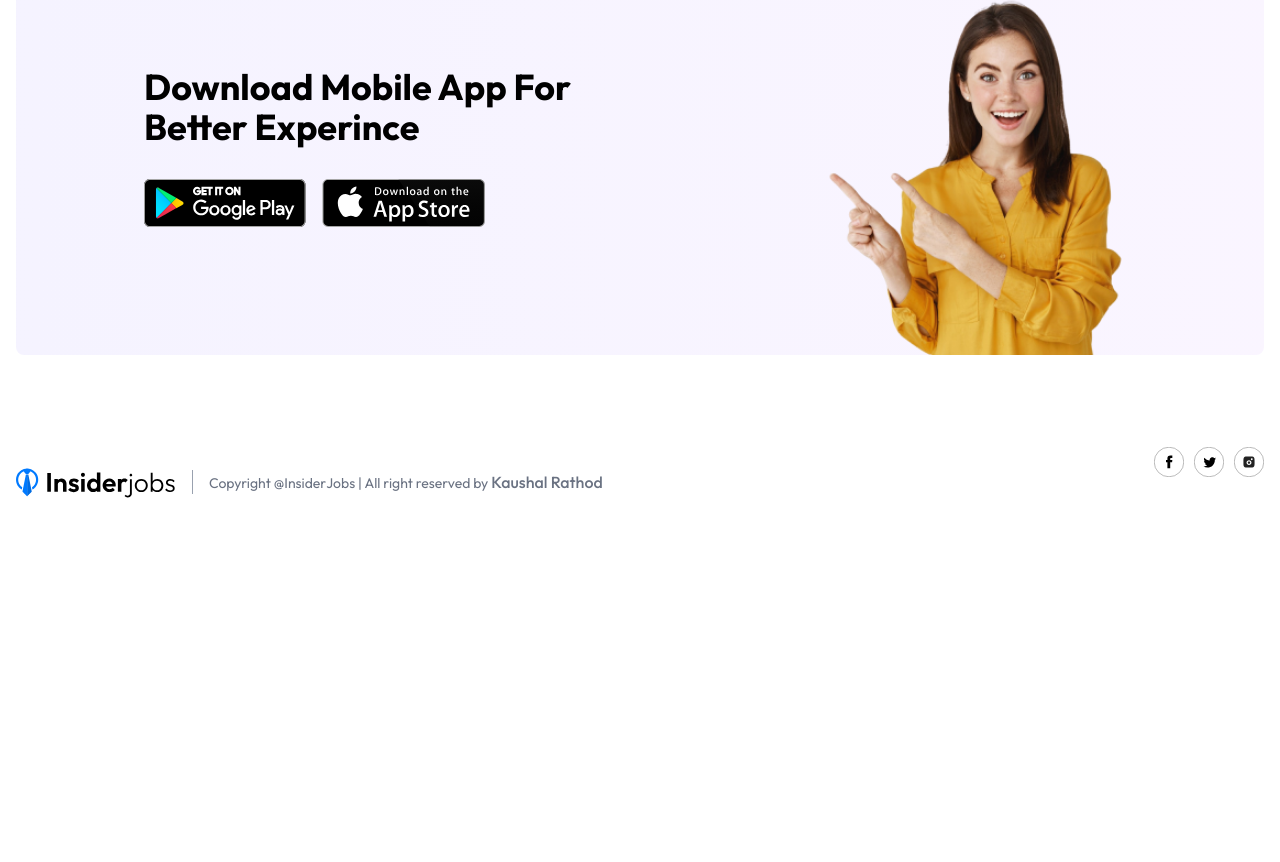
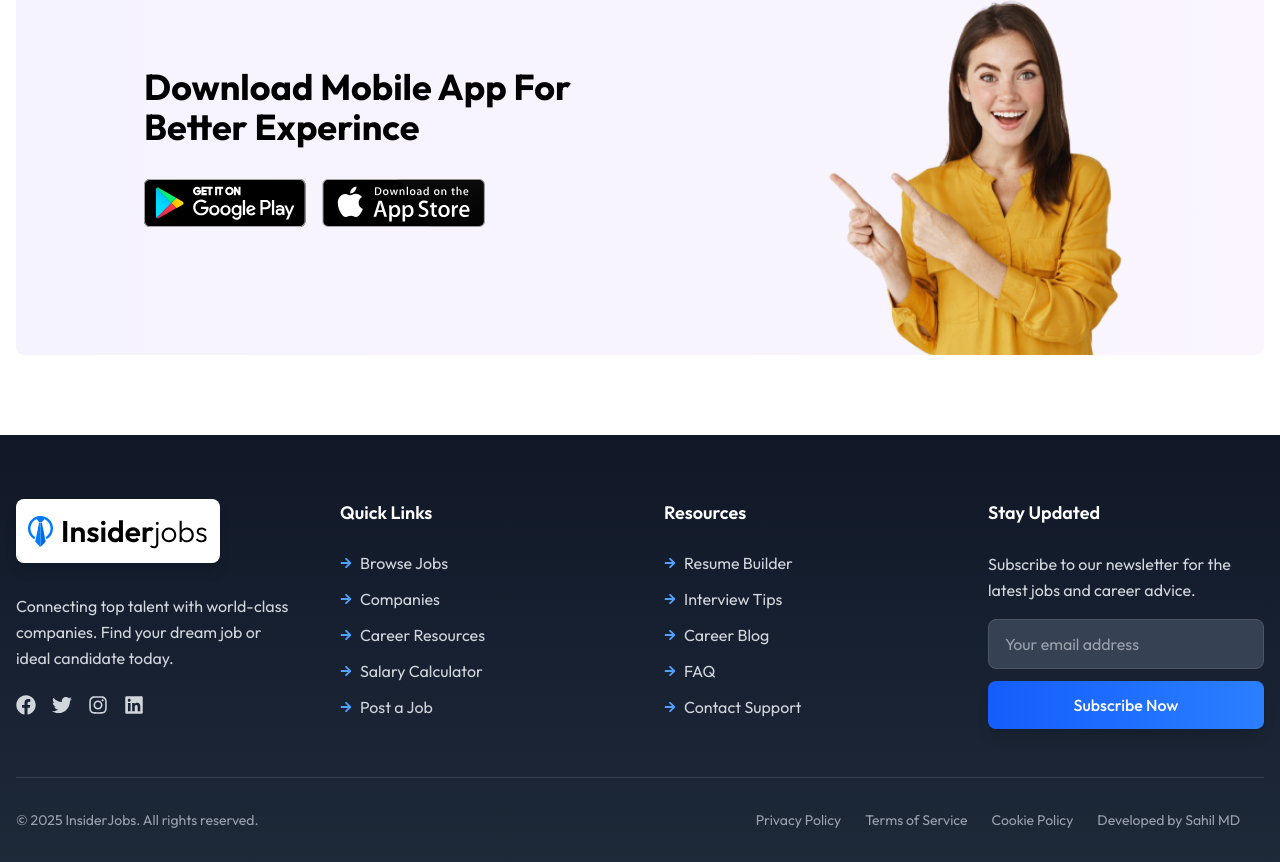
Before and after one commit to Sahilmd01/jobque, a React (Vite) app in the folder client/: page / in a window 1280 px wide. Shown: the part 1564-2426 px from the top of the page. Before the commit the page ends 2093 px from the top, so only its background shows below. Built offline with nearby package versions, Linux system fonts and the light colour scheme; no server answers.

Commit message:
improve ui and responsibility

```diff
--- a/client/package.json
+++ b/client/package.json
@@ -12,6 +12,7 @@
   "dependencies": {
     "@clerk/clerk-react": "^5.32.0",
     "@tailwindcss/vite": "^4.1.10",
+    "framer-motion": "^12.18.1",
     "k-convert": "^1.0.6",
     "moment": "^2.30.1",
     "quill": "^2.0.3",
--- a/client/src/components/Footer.jsx
+++ b/client/src/components/Footer.jsx
@@ -1,26 +1,197 @@
-import React from 'react'
-import { assets } from '../assets/assets'
+import React from 'react';
+import { motion } from 'framer-motion';
+import { FaFacebook, FaTwitter, FaInstagram, FaLinkedin, FaArrowRight } from 'react-icons/fa';
+import { assets } from '../assets/assets';
 
 const Footer = () => {
+  // Animation variants
+  const containerVariants = {
+    hidden: { opacity: 0 },
+    visible: {
+      opacity: 1,
+      transition: {
+        staggerChildren: 0.1,
+        delayChildren: 0.2
+      }
+    }
+  };
+
+  const itemVariants = {
+    hidden: { y: 20, opacity: 0 },
+    visible: {
+      y: 0,
+      opacity: 1,
+      transition: {
+        type: 'spring',
+        stiffness: 100
+      }
+    }
+  };
+
   return (
-    <div className='container px-4 2xl:px-20 mx-auto flex items-center justify-between gap-4 py-3 mt-20'>
-      <img width={160} src={assets.logo} alt="" />
-      <p className='flex-1 border-l border-gray-400 pl-4 text-sm text-gray-500 max-sm:hidden'>Copyright @InsiderJobs | All right reserved by <a href='https://www.linkedin.com/in/kaushal-rathod-dev/' target='_blank' className='text-base font-medium'>Kaushal Rathod</a> </p>
-      <div className='flex items-center  mb-10 gap-2.5'>
-        <a href="#">
-        <img width={30} src={assets.facebook_icon} alt="" />
-        </a>
-        <a href="#">
-        <img width={30} src={assets.twitter_icon} alt="" />
-        </a>
-        <a href="#">
-        <img width={30} src={assets.instagram_icon} alt="" />
-        </a>
+    <motion.footer
+      initial="hidden"
+      whileInView="visible"
+      viewport={{ once: true, margin: "-50px" }}
+      variants={containerVariants}
+      className="bg-gradient-to-b from-gray-900 to-gray-800 text-white pt-16 pb-8 px-4"
+    >
+      <div className="max-w-7xl mx-auto">
+        <div className="grid grid-cols-1 md:grid-cols-4 gap-12 mb-12">
+          {/* Column 1 - Logo and description */}
+          <motion.div variants={itemVariants}>
+            <motion.div
+              whileHover={{ scale: 1.03 }}
+              className="bg-white p-3 rounded-lg inline-block mb-6 shadow-lg"
+            >
+              <img width={180} src={assets.logo} alt="InsiderJobs" className="h-10 object-contain" />
+            </motion.div>
+            <p className="text-gray-300 mb-6 leading-relaxed">
+              Connecting top talent with world-class companies. Find your dream job or ideal candidate today.
+            </p>
+            <div className="flex items-center gap-4">
+              {[
+                { icon: <FaFacebook className="text-xl" />, name: "Facebook" },
+                { icon: <FaTwitter className="text-xl" />, name: "Twitter" },
+                { icon: <FaInstagram className="text-xl" />, name: "Instagram" },
+                { icon: <FaLinkedin className="text-xl" />, name: "LinkedIn" }
+              ].map((social, index) => (
+                <motion.a
+                  key={index}
+                  href="#"
+                  whileHover={{ y: -3, color: "#3B82F6" }}
+                  whileTap={{ scale: 0.9 }}
+                  className="text-gray-300 hover:text-blue-400 transition-colors"
+                  aria-label={social.name}
+                >
+                  {social.icon}
+                </motion.a>
+              ))}
+            </div>
+          </motion.div>
 
+          {/* Column 2 - Quick Links */}
+          <motion.div variants={itemVariants}>
+            <h3 className="text-lg font-semibold mb-6 text-white">Quick Links</h3>
+            <ul className="space-y-3">
+              {["Browse Jobs", "Companies", "Career Resources", "Salary Calculator", "Post a Job"].map((link, index) => (
+                <motion.li
+                  key={index}
+                  whileHover={{ x: 5 }}
+                  transition={{ type: "spring", stiffness: 300 }}
+                >
+                  <a href="#" className="text-gray-300 hover:text-blue-400 transition-colors flex items-center gap-2">
+                    <FaArrowRight className="text-blue-400 text-xs" />
+                    {link}
+                  </a>
+                </motion.li>
+              ))}
+            </ul>
+          </motion.div>
 
+          {/* Column 3 - Resources */}
+          <motion.div variants={itemVariants}>
+            <h3 className="text-lg font-semibold mb-6 text-white">Resources</h3>
+            <ul className="space-y-3">
+              {["Resume Builder", "Interview Tips", "Career Blog", "FAQ", "Contact Support"].map((resource, index) => (
+                <motion.li
+                  key={index}
+                  whileHover={{ x: 5 }}
+                  transition={{ type: "spring", stiffness: 300 }}
+                >
+                  <a href="#" className="text-gray-300 hover:text-blue-400 transition-colors flex items-center gap-2">
+                    <FaArrowRight className="text-blue-400 text-xs" />
+                    {resource}
+                  </a>
+                </motion.li>
+              ))}
+            </ul>
+          </motion.div>
+
+          {/* Column 4 - Newsletter */}
+          <motion.div variants={itemVariants}>
+            <h3 className="text-lg font-semibold mb-6 text-white">Stay Updated</h3>
+            <p className="text-gray-300 mb-4 leading-relaxed">
+              Subscribe to our newsletter for the latest jobs and career advice.
+            </p>
+            <motion.form
+              className="flex flex-col gap-3"
+              whileHover={{ scale: 1.01 }}
+            >
+              <motion.input
+                type="email"
+                placeholder="Your email address"
+                className="px-4 py-3 rounded-lg bg-gray-700 text-white placeholder-gray-400 focus:outline-none focus:ring-2 focus:ring-blue-500 border border-gray-600"
+                required
+                whileFocus={{
+                  borderColor: "#3B82F6",
+                  boxShadow: "0 0 0 3px rgba(59, 130, 246, 0.3)"
+                }}
+              />
+              <motion.button
+                type="submit"
+                className="bg-gradient-to-r from-blue-600 to-blue-500 hover:from-blue-500 hover:to-blue-400 text-white px-6 py-3 rounded-lg font-medium shadow-lg"
+                whileHover={{
+                  scale: 1.02,
+                  boxShadow: "0 10px 15px -3px rgba(0, 0, 0, 0.2)"
+                }}
+                whileTap={{
+                  scale: 0.98,
+                  boxShadow: "0 4px 6px -1px rgba(0, 0, 0, 0.1)"
+                }}
+              >
+                Subscribe Now
+              </motion.button>
+            </motion.form>
+          </motion.div>
+        </div>
+
+        {/* Bottom section */}
+        <motion.div
+          className="border-t border-gray-700 pt-8 flex flex-col md:flex-row justify-between items-center"
+          variants={itemVariants}
+        >
+          <p className="text-gray-400 text-sm mb-4 md:mb-0">
+            © {new Date().getFullYear()} InsiderJobs. All rights reserved.
+          </p>
+          <div className="flex flex-wrap gap-x-6 gap-y-2 justify-center">
+            {["Privacy Policy", "Terms of Service", "Cookie Policy"].map((item, index) => (
+              <motion.a
+                key={index}
+                href="#"
+                className="text-gray-400 hover:text-blue-400 text-sm relative"
+                whileHover={{ scale: 1.05 }}
+              >
+                <span className="block relative">
+                  {item}
+                  <motion.span
+                    className="absolute left-0 bottom-0 w-0 h-px bg-blue-400"
+                    whileHover={{ width: "100%" }}
+                    transition={{ duration: 0.3 }}
+                  />
+                </span>
+              </motion.a>
+            ))}
+            <motion.a
+              href="https://www.linkedin.com/in/codewithkinu/"
+              target="_blank"
+              rel="noopener noreferrer"
+              className="text-gray-400 hover:text-blue-400 text-sm"
+              whileHover={{ scale: 1.05 }}
+            >
+              Developed by Sahil MD
+            </motion.a>
+            <motion.a
+              href="#"
+              className="text-gray-400 hover:text-blue-400 text-sm"
+              whileHover={{ scale: 1.05 }}
+            >
+            </motion.a>
+          </div>
+        </motion.div>
       </div>
-    </div>
-  )
-}
+    </motion.footer>
+  );
+};
 
-export default Footer
+export default Footer;
```
Also changed, not shown: 1 other file (tests, documents, lock files or other folders).
